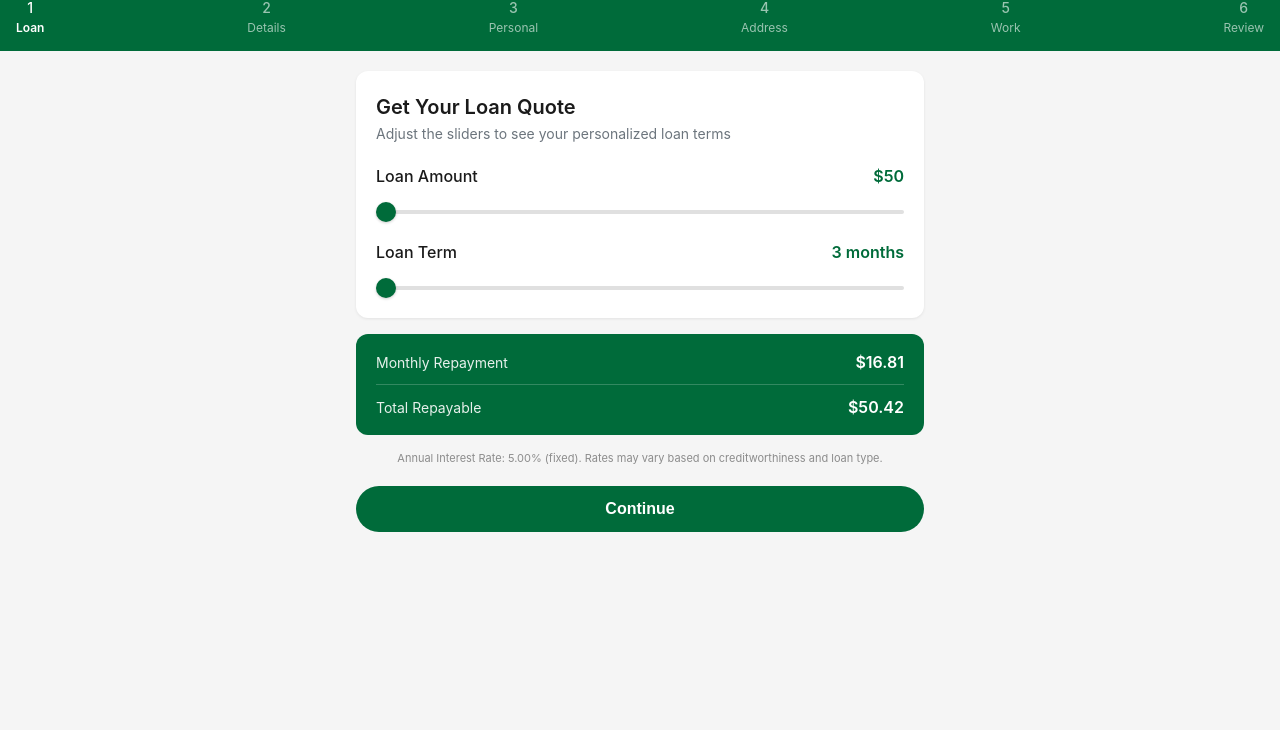
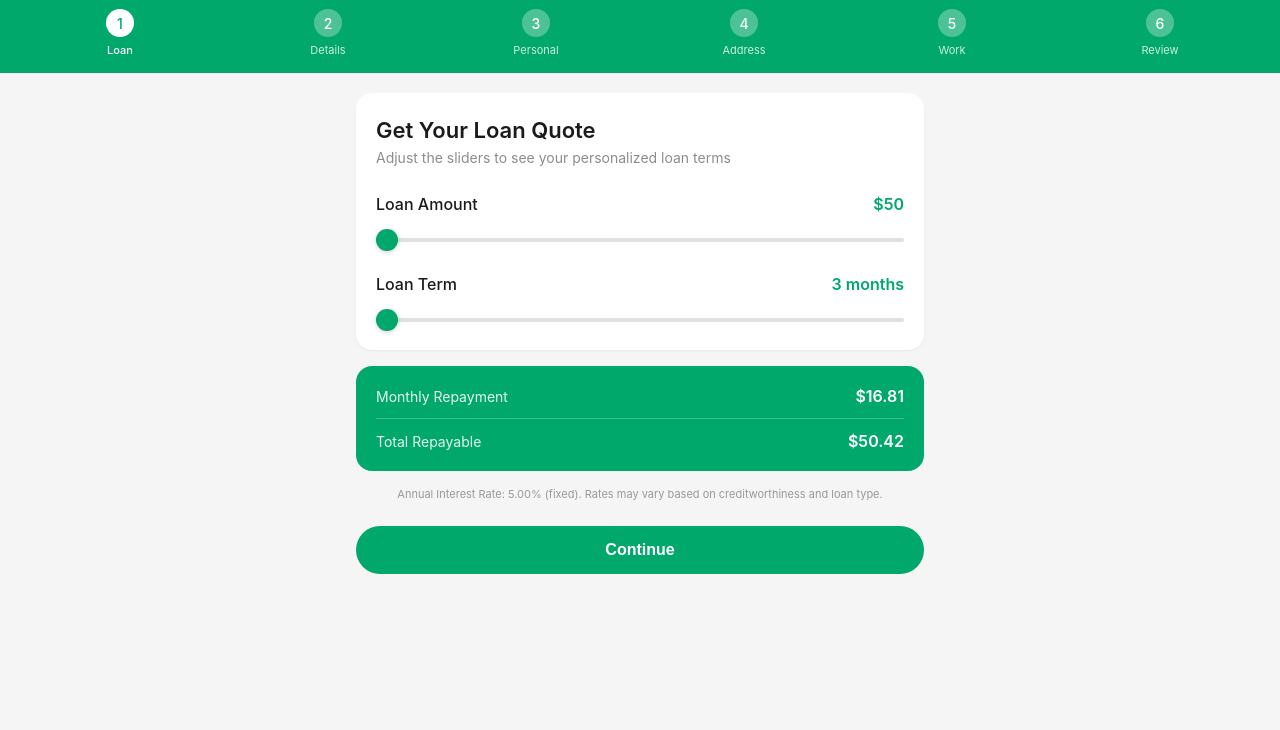
Before and after one commit to briankimutaibett7081-alt/Testing, a plain HTML site: page index.html in a window 1280 px wide. Shown: the part 70-800 px from the top of the page. Drawn offline with Linux system fonts and the light colour scheme.

Commit message:
Update index.html

```diff
--- a/index.html
+++ b/index.html
@@ -18,20 +18,20 @@
             margin: 0;
         }
 
-        /* Header */
+        /* Header - Lighter green/teal color like your image */
         .header {
-            background-color: #006b3a;
+            background-color: #00a86b;
             padding: 20px 16px 16px 16px;
         }
 
         .header h1 {
             color: white;
-            font-size: 24px;
+            font-size: 28px;
             font-weight: 600;
-            margin-bottom: 20px;
+            margin-bottom: 25px;
         }
 
-        /* Progress steps - numbers on top, labels below */
+        /* Progress steps - with circles */
         .progress-steps {
             display: flex;
             justify-content: space-between;
@@ -39,20 +39,36 @@
 
         .step {
             text-align: center;
-            color: rgba(255, 255, 255, 0.6);
-            font-size: 12px;
-            font-weight: normal;
+            flex: 1;
         }
 
-        .step .step-number {
+        .step-number {
+            width: 28px;
+            height: 28px;
+            background-color: rgba(255, 255, 255, 0.3);
+            border-radius: 50%;
+            display: flex;
+            align-items: center;
+            justify-content: center;
+            margin: 0 auto 6px auto;
             font-size: 14px;
             font-weight: 500;
-            margin-bottom: 4px;
+            color: white;
         }
 
-        .step.active {
+        .step.active .step-number {
+            background-color: white;
+            color: #00a86b;
+        }
+
+        .step-label {
+            font-size: 11px;
+            color: rgba(255, 255, 255, 0.8);
+        }
+
+        .step.active .step-label {
             color: white;
-            font-weight: 600;
+            font-weight: 500;
         }
 
         /* Main container */
@@ -65,14 +81,14 @@
         /* White card */
         .card {
             background-color: white;
-            border-radius: 12px;
+            border-radius: 16px;
             padding: 24px 20px;
             margin-bottom: 16px;
-            box-shadow: 0 1px 3px rgba(0, 0, 0, 0.08);
+            box-shadow: 0 1px 3px rgba(0, 0, 0, 0.05);
         }
 
         .card h2 {
-            font-size: 20px;
+            font-size: 22px;
             font-weight: 600;
             color: #1a1a1a;
             margin-bottom: 6px;
@@ -80,13 +96,13 @@
 
         .card > p {
             font-size: 14px;
-            color: #6c757d;
-            margin-bottom: 24px;
+            color: #8c8c8c;
+            margin-bottom: 28px;
         }
 
         /* Loan Amount Section */
         .loan-amount-section {
-            margin-bottom: 24px;
+            margin-bottom: 28px;
         }
 
         .amount-header {
@@ -105,7 +121,7 @@
         .amount-value {
             font-size: 16px;
             font-weight: 600;
-            color: #006b3a;
+            color: #00a86b;
         }
 
         /* Slider */
@@ -120,12 +136,12 @@
 
         input[type="range"]::-webkit-slider-thumb {
             -webkit-appearance: none;
-            width: 20px;
-            height: 20px;
-            background: #006b3a;
+            width: 22px;
+            height: 22px;
+            background: #00a86b;
             border-radius: 50%;
             cursor: pointer;
-            box-shadow: 0 1px 3px rgba(0,0,0,0.2);
+            box-shadow: 0 1px 4px rgba(0,0,0,0.2);
         }
 
         /* Loan Term Section */
@@ -149,14 +165,14 @@
         .term-value {
             font-size: 16px;
             font-weight: 600;
-            color: #006b3a;
+            color: #00a86b;
         }
 
-        /* Green summary box */
+        /* Green summary box - matching header color */
         .summary-box {
-            background-color: #006b3a;
-            border-radius: 12px;
-            padding: 18px 20px;
+            background-color: #00a86b;
+            border-radius: 16px;
+            padding: 20px;
             margin-bottom: 16px;
         }
 
@@ -174,7 +190,7 @@
         .summary-row:last-child {
             margin-bottom: 0;
             padding-top: 12px;
-            border-top: 1px solid rgba(255, 255, 255, 0.2);
+            border-top: 1px solid rgba(255, 255, 255, 0.25);
         }
 
         .summary-label {
@@ -192,20 +208,20 @@
         .interest-note {
             text-align: center;
             font-size: 11px;
-            color: #8c8c8c;
+            color: #999;
             line-height: 1.4;
-            margin-bottom: 20px;
+            margin-bottom: 24px;
             padding: 0 8px;
         }
 
         /* Continue button */
         .continue-btn {
             width: 100%;
-            background-color: #006b3a;
+            background-color: #00a86b;
             color: white;
             border: none;
-            padding: 14px;
-            border-radius: 40px;
+            padding: 15px;
+            border-radius: 50px;
             font-size: 16px;
             font-weight: 600;
             cursor: pointer;
@@ -213,7 +229,7 @@
         }
 
         .continue-btn:active {
-            background-color: #005a30;
+            background-color: #008f5a;
         }
     </style>
 </head>
@@ -225,39 +241,37 @@
         <div class="progress-steps">
             <div class="step active">
                 <div class="step-number">1</div>
-                <div>Loan</div>
+                <div class="step-label">Loan</div>
             </div>
             <div class="step">
                 <div class="step-number">2</div>
-                <div>Details</div>
+                <div class="step-label">Details</div>
             </div>
             <div class="step">
                 <div class="step-number">3</div>
-                <div>Personal</div>
+                <div class="step-label">Personal</div>
             </div>
             <div class="step">
                 <div class="step-number">4</div>
-                <div>Address</div>
+                <div class="step-label">Address</div>
             </div>
             <div class="step">
                 <div class="step-number">5</div>
-                <div>Work</div>
+                <div class="step-label">Work</div>
             </div>
             <div class="step">
                 <div class="step-number">6</div>
-                <div>Review</div>
+                <div class="step-label">Review</div>
             </div>
         </div>
     </div>
 
     <!-- Main content -->
     <div class="container">
-        <!-- White card with sliders -->
         <div class="card">
             <h2>Get Your Loan Quote</h2>
             <p>Adjust the sliders to see your personalized loan terms</p>
 
-            <!-- Loan Amount Slider -->
             <div class="loan-amount-section">
                 <div class="amount-header">
                     <span>Loan Amount</span>
@@ -266,7 +280,6 @@
                 <input type="range" id="loanAmount" min="50" max="1000" step="10" value="50">
             </div>
 
-            <!-- Loan Term Slider -->
             <div class="loan-term-section">
                 <div class="term-header">
                     <span>Loan Term</span>
@@ -276,7 +289,6 @@
             </div>
         </div>
 
-        <!-- Green summary box -->
         <div class="summary-box">
             <div class="summary-row">
                 <span class="summary-label">Monthly Repayment</span>
@@ -288,12 +300,10 @@
             </div>
         </div>
 
-        <!-- Interest rate note -->
         <div class="interest-note">
             Annual Interest Rate: 5.00% (fixed). Rates may vary based on creditworthiness and loan type.
         </div>
 
-        <!-- Continue button -->
         <button class="continue-btn" onclick="continueToNext()">Continue</button>
     </div>
 
```
